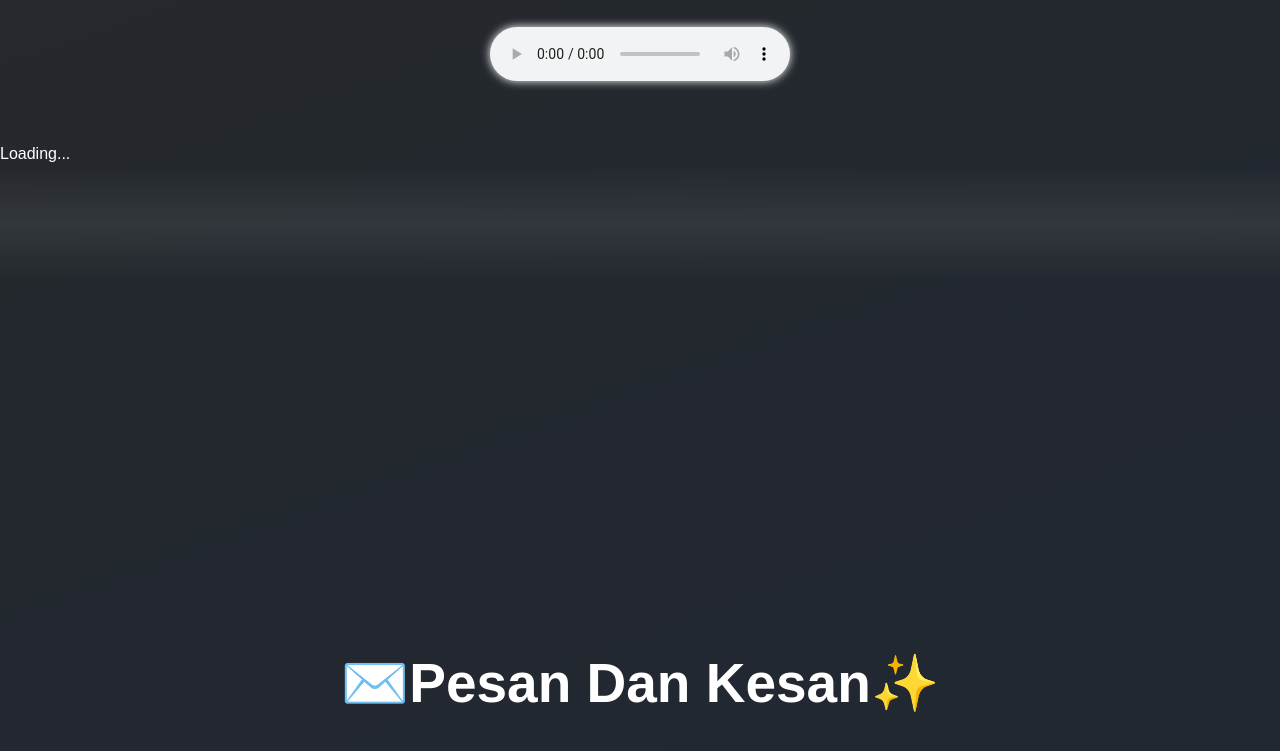
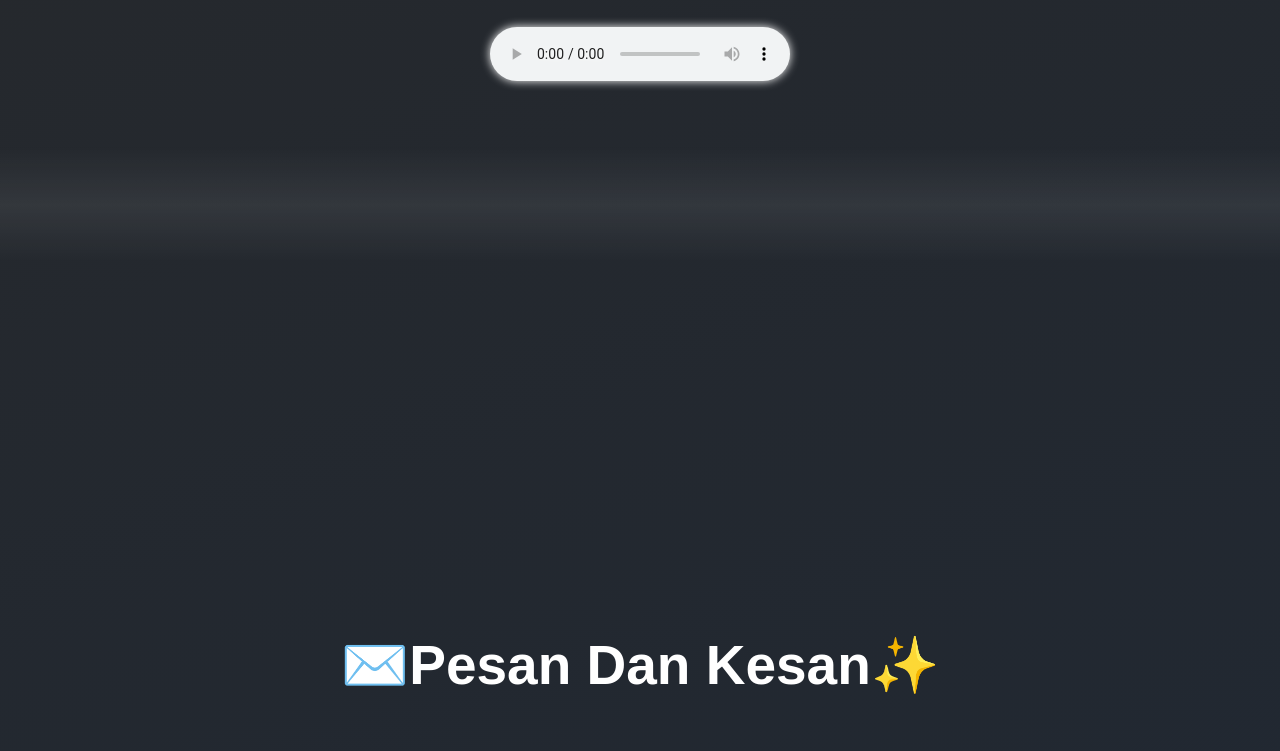
Before and after one commit to fanndevelop/Specialforu, a plain HTML site: page index.html in a window 1280 px wide. Shown: the part 1211-1962 px from the top of the page. Drawn offline with Linux system fonts and the light colour scheme.

Commit message:
Add class 'Toast' to loading div

```diff
--- a/index.html
+++ b/index.html
@@ -193,7 +193,7 @@ body{
     </audio>
 </section>
 
-    <div id="Toast">Loading...</div>
+    <div id="Toast" class="Toast">Loading...</div>
 
 <div class="separator"></div>
 
```
